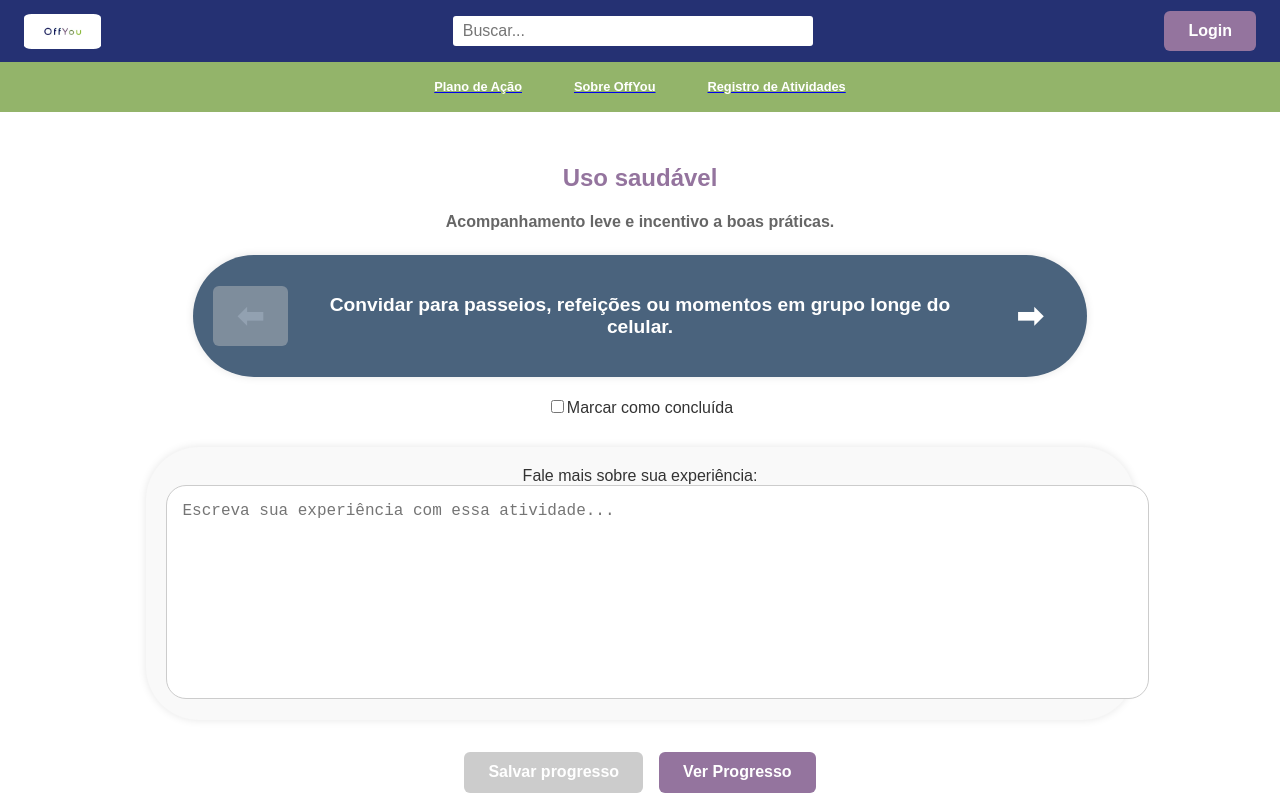
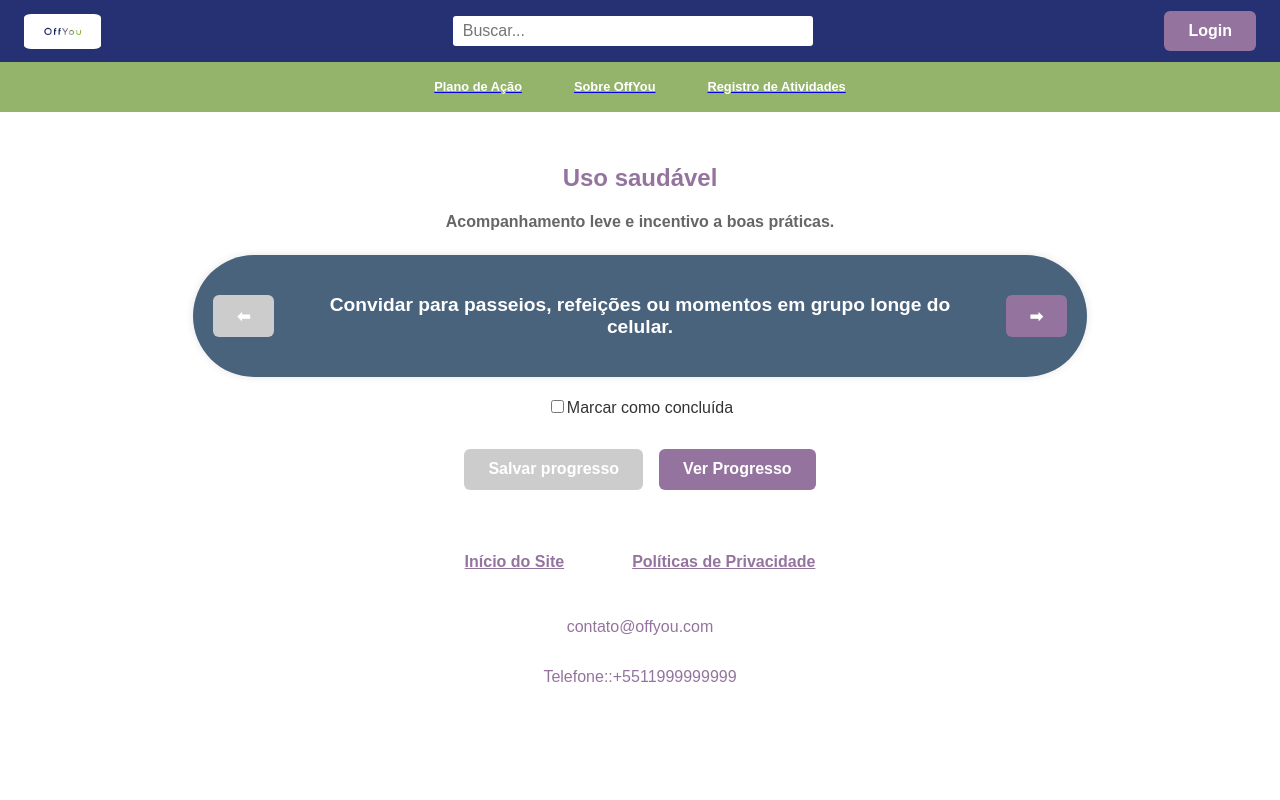
Before and after one commit to estephgermana/off-you, a React (Create React App) app in the folder frontend/: page /plano-de-acao in a window 1280 px wide. Shown: the top 800 px of the page. Built offline with nearby package versions, Linux system fonts and the light colour scheme.

Commit message:
alterações na lógica de funconamento do plano de ação e e avalição de atividades

```diff
--- a/frontend/src/pages/Cadastro.tsx
+++ b/frontend/src/pages/Cadastro.tsx
@@ -1,6 +1,5 @@
-// src/pages/Cadastro.tsx
 import React, { useState } from 'react';
-import { Link } from 'react-router-dom';
+import { Link, useNavigate } from 'react-router-dom';
 import '../styles/Cadastro.css';
 
 const Cadastro: React.FC = () => {
@@ -11,6 +10,9 @@ const Cadastro: React.FC = () => {
   const [confirmarSenha, setConfirmarSenha] = useState('');
   const [error, setError] = useState('');
   const [tipoUsuario, setTipoUsuario] = useState('familiar');
+
+  // Criando o navigate
+  const navigate = useNavigate();
 
   const handleCadastro = () => {
     if (!nome || !email || !senha || !confirmarSenha) {
@@ -23,6 +25,7 @@ const Cadastro: React.FC = () => {
     }
     setError('');
     console.log('Cadastro realizado:', { nome, email });
+    navigate('/'); // Redirecionando para a Home
   };
 
   return (
@@ -46,7 +49,7 @@ const Cadastro: React.FC = () => {
             <option value="amigo">Amigo</option>
           </select>
 
-           <label htmlFor="dataNascimento">Data de Nascimento da Vitima</label>
+          <label htmlFor="dataNascimento">Data de Nascimento da Vítima</label>
           <input
             type="date"
             id="dataNascimento"
--- a/frontend/src/pages/Login.tsx
+++ b/frontend/src/pages/Login.tsx
@@ -11,7 +11,8 @@ const Login: React.FC = () => {
 
   const handleLogin = () => {
     console.log('Logado com sucesso!', email);
-  };
+    navigate('/');
+};
 
   return (
     <div className="login-wrapper">
--- a/frontend/src/pages/PlanoDeAcao.tsx
+++ b/frontend/src/pages/PlanoDeAcao.tsx
@@ -54,22 +54,41 @@ export default function PlanoDeAcao() {
   const [indexAtual, setIndexAtual] = useState(0);
   const [atividadesFeitas, setAtividadesFeitas] = useState<boolean[]>([]);
   const [comentarios, setComentarios] = useState<string[]>([]);
+  const [avaliacoes, setAvaliacoes] = useState<number[]>([]);
 
   useEffect(() => {
+    const registros = JSON.parse(localStorage.getItem("registros") || "[]");
+    const progressoAtual = registros.find((r: any) => r.grau === grauDependencia);
+    if (progressoAtual) {
+      setAtividadesFeitas(progressoAtual.atividades.map((a: any) => a.feita));
+      setComentarios(progressoAtual.atividades.map((a: any) => a.comentario));
+      setAvaliacoes(progressoAtual.atividades.map((a: any) => a.avaliacao || 0));
+    } else {
       setAtividadesFeitas(new Array(planoAtual.atividades.length).fill(false));
       setComentarios(new Array(planoAtual.atividades.length).fill(""));
+      setAvaliacoes(new Array(planoAtual.atividades.length).fill(0));
+    }
   }, [planoAtual]);
 
   const toggleAtividade = () => {
     const novas = [...atividadesFeitas];
     novas[indexAtual] = !novas[indexAtual];
     setAtividadesFeitas(novas);
+    salvarProgresso();
   };
 
   const atualizarComentario = (texto: string) => {
     const novos = [...comentarios];
     novos[indexAtual] = texto;
     setComentarios(novos);
+    salvarProgresso();
+  };
+
+  const atualizarAvaliacao = (nota: number) => {
+    const novas = [...avaliacoes];
+    novas[indexAtual] = nota;
+    setAvaliacoes(novas);
+    salvarProgresso();
   };
 
   const salvarProgresso = () => {
@@ -79,13 +98,15 @@ export default function PlanoDeAcao() {
         texto: a,
         feita: atividadesFeitas[i],
         comentario: comentarios[i],
+        avaliacao: avaliacoes[i],
       })),
       data: new Date().toLocaleString(),
     };
     const registros = JSON.parse(localStorage.getItem("registros") || "[]");
-    registros.push(registro);
+    const index = registros.findIndex((r: any) => r.grau === grauDependencia);
+    if (index !== -1) registros[index] = registro;
+    else registros.push(registro);
     localStorage.setItem("registros", JSON.stringify(registros));
-    alert("Progresso salvo!");
   };
 
   return (
@@ -94,52 +115,44 @@ export default function PlanoDeAcao() {
       <h4>{planoAtual.descricao}</h4>
 
       <div className="atividade-box">
-        <button
-          className="seta-esquerda"
-          onClick={() => setIndexAtual(indexAtual - 1)}
-          disabled={indexAtual === 0}
-        >
-          ⬅
-        </button>
-        <div className="atividade-titulo">
-          {planoAtual.atividades[indexAtual]}
-        </div>
-        <button
-          className="seta-direita"
-          onClick={() => setIndexAtual(indexAtual + 1)}
-          disabled={indexAtual === planoAtual.atividades.length - 1}
-        >
-          ➡
-        </button>
+        <button onClick={() => setIndexAtual(indexAtual - 1)} disabled={indexAtual === 0}>⬅</button>
+        <div className="atividade-titulo">{planoAtual.atividades[indexAtual]}</div>
+        <button onClick={() => setIndexAtual(indexAtual + 1)} disabled={indexAtual === planoAtual.atividades.length - 1}>➡</button>
       </div>
 
-      <div className="atividade-detalhe">
+      <div className="atividade-detalhe" style={{ marginBottom: "16px" }}>
         <label>
-          <input
-            type="checkbox"
-            checked={atividadesFeitas[indexAtual]}
-            onChange={toggleAtividade}
-          />
+          <input type="checkbox" checked={atividadesFeitas[indexAtual]} onChange={toggleAtividade} />
           Marcar como concluída
         </label>
       </div>
 
+      {atividadesFeitas[indexAtual] && (
+        <>
+          <div className="avaliacao-box" style={{ marginBottom: "16px" }}>
+            <label>Avalie a atividade:</label>
+            <div className="avaliacao-botoes">
+              {[1, 2, 3, 4, 5].map((nota) => (
+                <button key={nota} className={avaliacoes[indexAtual] === nota ? "selecionado" : ""} onClick={() => atualizarAvaliacao(nota)}>{nota}</button>
+              ))
+            }
+            </div>
+          </div>
+
           <div className="comentario-box">
-        <label>Fale mais sobre sua experiência:</label>
+            <label>Fale mais sobre a experiência da Vitima:</label>
             <textarea
               value={comentarios[indexAtual]}
               onChange={(e) => atualizarComentario(e.target.value)}
               placeholder="Escreva sua experiência com essa atividade..."
             />
           </div>
+        </>
+      )}
 
       <div className="botoes">
-        <button onClick={salvarProgresso} disabled={!atividadesFeitas[indexAtual]}>
-          Salvar progresso
-        </button>
-        <Link to="/registro-de-atividades">
-          <button>Ver Progresso</button>
-        </Link>
+        <button onClick={salvarProgresso} disabled={!atividadesFeitas[indexAtual]}>Salvar progresso</button>
+        <Link to="/registro-de-atividades"><button>Ver Progresso</button></Link>
       </div>
     </div>
   );
--- a/frontend/src/pages/Questionario.tsx
+++ b/frontend/src/pages/Questionario.tsx
@@ -117,9 +117,10 @@ const Questionario: React.FC = () => {
             ))}
           </ul>
           <p className="frase-final">Confira sugestões de atividades mais completas para ajudar seu amigo ou familiar:</p>
-          <Link to="/plano-de-acao">
-              <button>Ver Plano de Ação</button>
+          <Link to="/cadastro">
+            <button>Cadastre-se para ver o Plano de Ação</button>
           </Link>
+
 
         </div>
       ) : (
--- a/frontend/src/pages/novaSenha.tsx
+++ b/frontend/src/pages/novaSenha.tsx
@@ -12,7 +12,7 @@ const NovaSenha: React.FC = () => {
   const navigate = useNavigate();
 
   const handleNovaSenha = () => {
-    if (!token || !novaSenha || !confirmarNovaSenha) {
+    if ( !novaSenha || !confirmarNovaSenha) {
       setMessage('Por favor, preencha todos os campos.');
       return;
     }
@@ -22,7 +22,6 @@ const NovaSenha: React.FC = () => {
       return;
     }
 
-    console.log('Token recebido:', token);
     console.log('Nova senha:', novaSenha);
     setMessage('Senha alterada com sucesso!');
 
```
Lines whose indentation alone changed are shown as unchanged.
